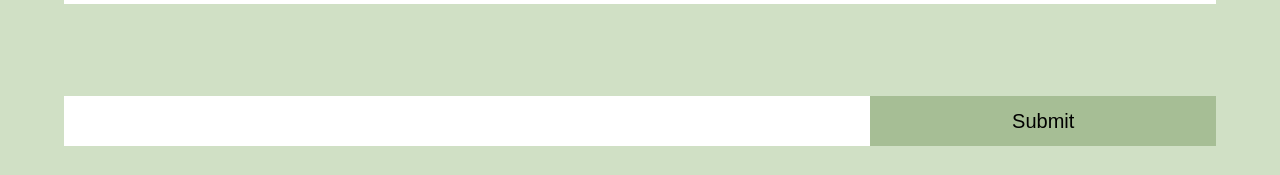
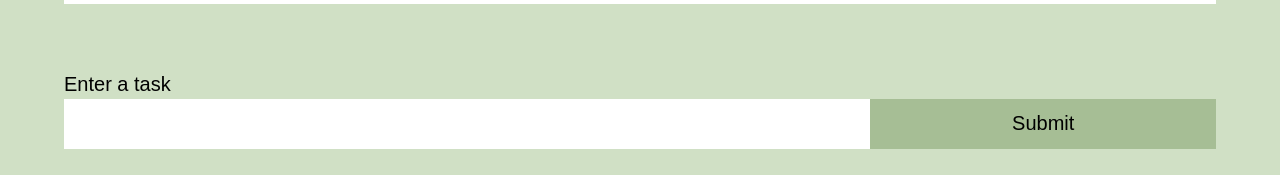
Before and after one commit to sheacronin/task-app, a React (Create React App) app: page / in a window 1280 px wide. Shown: the part 622-797 px from the top of the page. Built offline with nearby package versions, Linux system fonts and the light colour scheme.

Commit message:
Add input label

```diff
--- a/src/App.css
+++ b/src/App.css
@@ -28,27 +28,36 @@ main {
 }
 
 form {
-    margin-top: 30px;
     width: 90%;
     align-self: center;
     justify-self: center;
-    display: flex;
+    display: grid;
+    grid-template-areas:
+        'label .'
+        'input button';
+    grid-template-rows: 40% 60%;
+    grid-template-columns: 70% 30%;
+}
+
+form label {
+    grid-area: label;
+    align-self: center;
 }
 
 form input {
+    grid-area: input;
     border: none;
     font-size: 20px;
     height: 50px;
-    width: 65%;
     padding-left: 5%;
 }
 
 form button {
+    grid-area: button;
     background-color: #a6be95;
     border: none;
     font-size: 20px;
     height: 50px;
-    width: 30%;
 }
 
 #tasks-container {
--- a/src/App.js
+++ b/src/App.js
@@ -39,8 +39,10 @@ class App extends Component {
                 <main>
                     <Overview tasks={this.state.tasks} />
                     <form>
+                        <label htmlFor="taskInput">Enter a task</label>
                         <input
                             type="text"
+                            id="taskInput"
                             value={this.state.inputValue}
                             onChange={this.handleChange}
                         />
```
